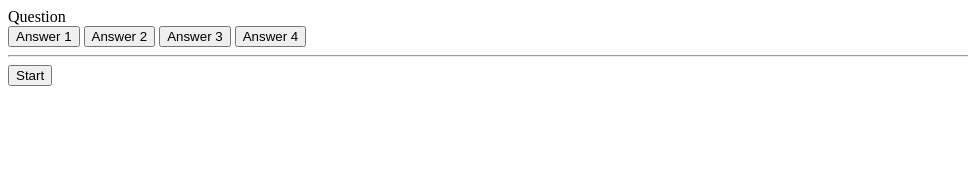
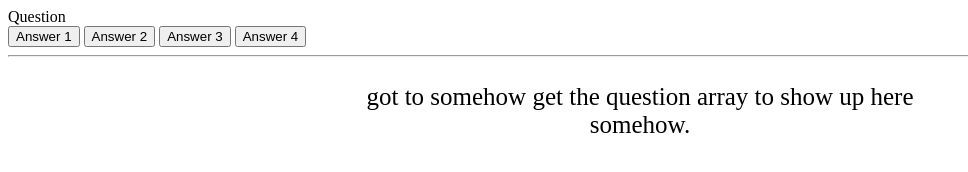
Before and after one commit to wberry86/code-quiz, a plain HTML site: page index.html in a window 1280 px wide. Both pictures are taken after a click on the button "Start". Shown: the whole page, without its empty margins (0-968 px from the left). Drawn offline with Linux system fonts and the light colour scheme.

Commit message:
added showQuestion function and some minor html and css changes

```diff
--- a/index.html
+++ b/index.html
@@ -18,18 +18,22 @@
           <button class="btn">Answer 3</button>
           <button class="btn">Answer 4</button>
         </div>
-        <hr/>
+        <hr />
       </div>
       <div id="introText-container">
-        <h1 style="margin: auto; width: 50%; text-align: center">
+        <h1  style="margin: auto; width: 50%; text-align: center">
           Coding Quiz Challenge
+
         </h1>
+        <hr/>
         <h2 style="margin: auto; width: 100%; text-align: center">
           Try to answer the following code-related questions within the time
           limit. Keep in mind that incorrect answers will penalize your
           score/time by ten seconds!
         </h2>
+        <hr/>
       </div>
+      <div class="currentQuestionTextBox"></div>
       <div class="controls">
         <button id="start-button" class="start-btn btn">Start</button>
       </div>
--- a/script.js
+++ b/script.js
@@ -1,28 +1,55 @@
-var startButton = document.querySelector('#start-button');
-var introText = document.getElementById('introText-container');
-var questionBoxEl = document.getElementById('question-container');
+var startButton = document.querySelector("#start-button");
+var introText = document.getElementById("introText-container");
+var questionBox = document.getElementById("question-container");
+var infoEl = document.createElement('div');
+var imgEl = document.createElement("img");
+var questionEl = document.createElement('div');
+var i = 0;
+
+
+// START BUTTON
+startButton.addEventListener("click", function () {
+  console.log("This button works!");
+  closeDiv();
+  showQuestion();
+});
+
+function startTimer() {
+  // set interval timer
+  // what is left on timer = the score
+  // wrong answer is time subtracted
+}
 
 
 
-startButton.addEventListener("click", function() {
-    console.log("This button works!");
-    showDiv();
-    closeDiv();
-})
+// funtion designed to make questions appear on the html webpage after start button is clicked
+function showQuestion() {
+    /*
+  for (var i = 0; i < myQuestions.length; i++) {
+    console.log(myQuestions[i]);
+    console.log("helllloooooo anyboy there?");*/
+
+    questionEl.textContent = "got to somehow get the question array to show up here somehow.";
+
+//imgEl.setAttribute('src', "https://images.unsplash.com/photo-1555685812-4b943f1cb0eb?ixid=MXwxMjA3fDB8MHxwaG90by1wYWdlfHx8fGVufDB8fHw%3D&ixlib=rb-1.2.1&auto=format&fit=crop&w=750&q=80");
+infoEl.setAttribute('style', 'margin:auto; width:50%; text-align:center;');
+//imgEl.setAttribute('height', 200);
+//imgEl.setAttribute('width', 200);
+questionEl.setAttribute('style', 'font-size:25px; text-align:center');
+document.body.appendChild(infoEl);
+infoEl.appendChild(imgEl);
+infoEl.appendChild(questionEl);
+
+  }
+//}
 
 
-
-
-function showDiv() {
-  questionBoxEl.style.display = "block";
+// function designed to make start button and intro text dissapear after start button is clicked
+function closeDiv() {
+  introText.style.display = "none";
+  startButton.style.display = "none";
+  questionBox.style.display = "block";
 }
-
-function closeDiv() {
-
-  introText.style.display = "none";
-}
-
-
 
 
 
@@ -34,16 +61,15 @@ function closeDiv() {
 // timer also starts on click
 // first question appears
 
-/*
 var myQuestions = [
   {
     question: "Who invented JavaScript?",
     answers: {
       a: "Douglas Crockford",
       b: "Sheryl Sandberg",
-            c: "Brendan Eich"
+      c: "Brendan Eich",
     },
-        correctAnswer: "c"
+    correctAnswer: "c",
   },
   {
     question: "Which one of these is a JavaScript package manager?",
@@ -52,7 +78,7 @@ var myQuestions = [
       b: "TypeScript",
       c: "npm",
     },
-        correctAnswer: "c"
+    correctAnswer: "c",
   },
   {
     question: "Which tool can you use to ensure code quality?",
@@ -60,10 +86,16 @@ var myQuestions = [
       a: "Angular",
       b: "jQuery",
       c: "RequireJS",
-            d: "ESLint"
+      d: "ESLint",
     },
-        correctAnswer: "d"
-    }
+    correctAnswer: "d",
+  },
 ];
 
+
+
+/*
+function showDiv() {
+    questionBox.style.display = "block";
+  }
 */
--- a/style.css
+++ b/style.css
@@ -1,3 +1,9 @@
 .hide {
     display: none;
 }
+
+h1 {
+    font-style: normal;
+    font-weight: bolder;
+    color: red;
+}
```
Lines whose indentation alone changed are shown as unchanged.
